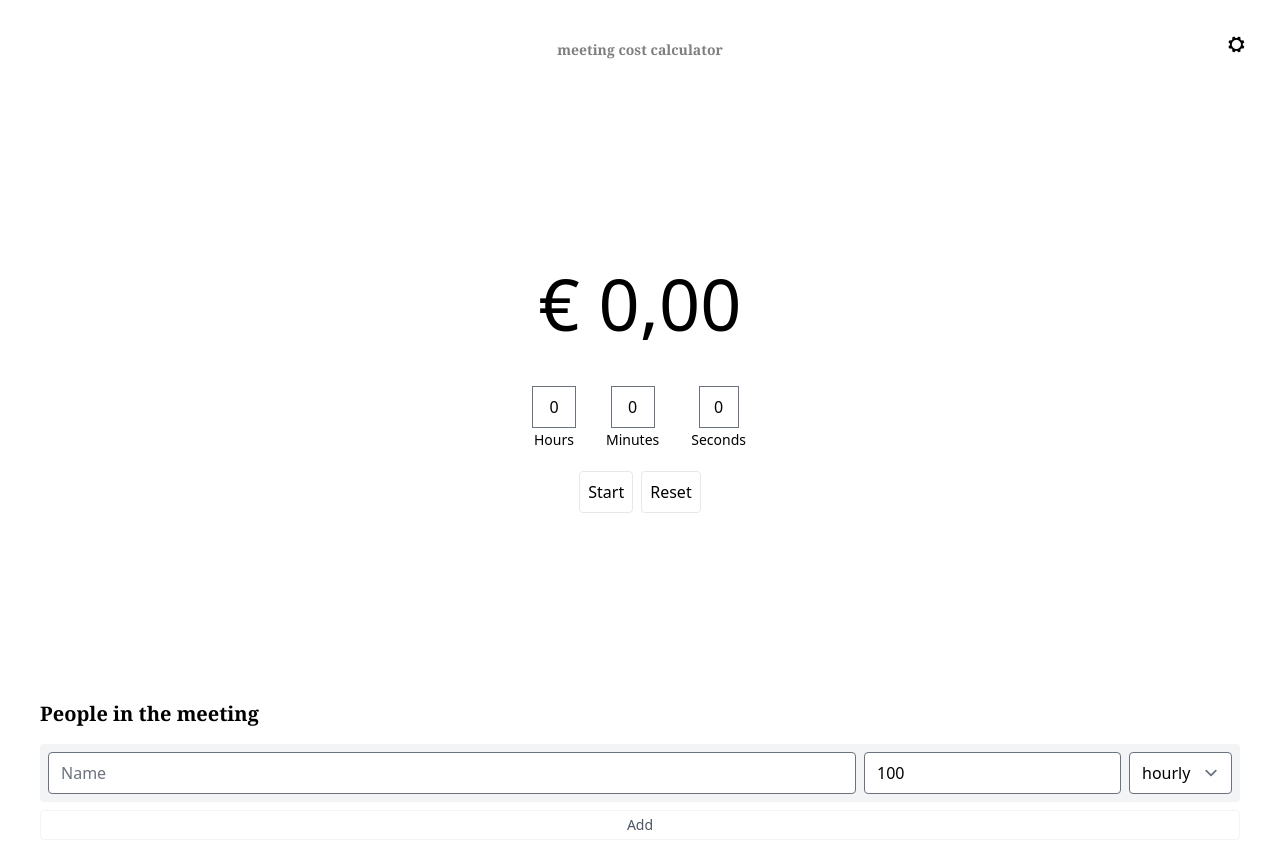
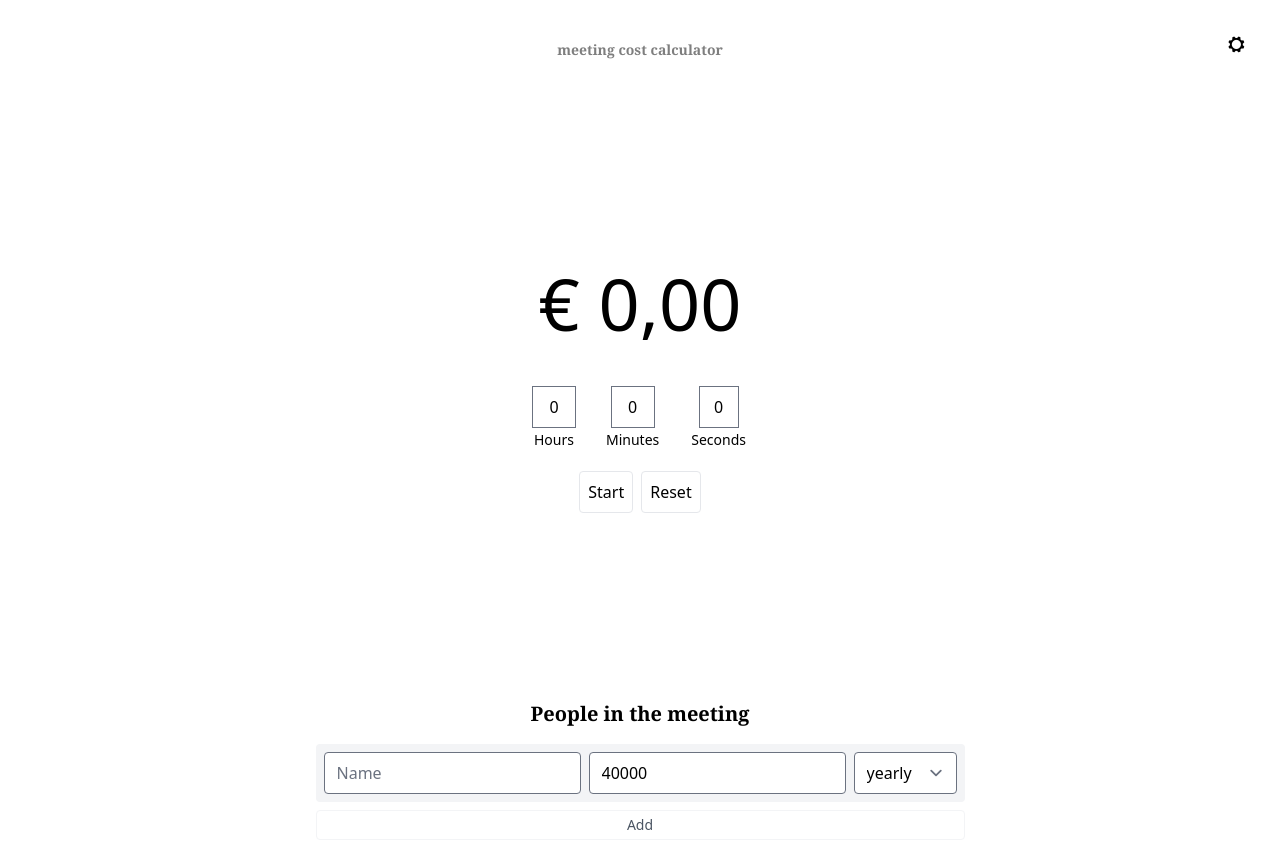
Before and after one commit to stijnbakk/meeting-cost-calculator, a SvelteKit app: page / in a window 1280 px wide. Shown: the top 868 px of the page. Built offline with nearby package versions, Linux system fonts and the light colour scheme.

Commit message:
some fixes

```diff
--- a/src/lib/stores/people.ts
+++ b/src/lib/stores/people.ts
@@ -10,8 +10,8 @@ export interface Person {
 
 const initialPeople: Person[] = [{
     name: '',
-    rate: 100,
-    rateType: 'hourly',
+    rate: 40000,
+    rateType: 'yearly',
     costPerHour: 0
 }];
 
--- a/src/routes/Cost.svelte
+++ b/src/routes/Cost.svelte
@@ -18,6 +18,10 @@
 		}, 0);
 	}
 
+	// TODO: Add monthly calculation
+	// TODO: set monthly as default value
+	// TODO: Add employer markup
+	// TODO: Add estimated full time and holidays etc to settings
 	function calculateCostPerHour(person: Person): number {
 		if (person.rateType === 'hourly') {
 			return person.rate;
--- a/src/routes/People.svelte
+++ b/src/routes/People.svelte
@@ -37,8 +37,9 @@
 	});
 </script>
 
-<h2 class="font-serif font-bold text-xl mb-4">People in the meeting</h2>
-<div class="flex flex-col gap-2">
+<h2 class="font-serif font-bold text-xl mb-4 text-center mb:text-left">People in the meeting</h2>
+<div class="flex justify-center">
+<div class="flex flex-col gap-2 max-w-5xl">
 	{#each peopleList as person, index}
 		<div class="bg-gray-100 p-2 rounded flex flex-col md:flex-row gap-2">
 			<input
@@ -71,6 +72,7 @@
 	{/each}
   <button class="border border-gray-100 rounded text-gray-600 text-sm py-1 px-2 hover:bg-gray-50" on:click={addPerson}>Add</button>
 </div>
+</div>
 
 
 <style lang="scss">
```
Also changed, not shown: 1 other file (tests, documents, lock files or other folders).
